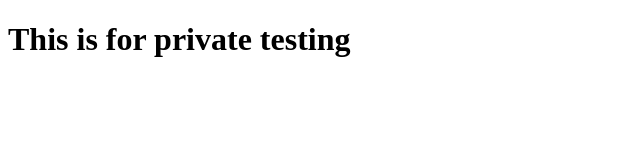
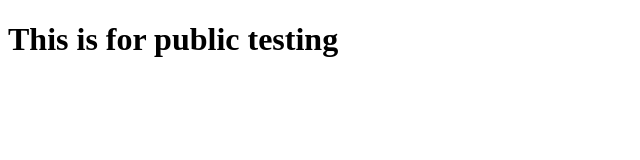
Before and after one commit to GitHub-vks/Project3, a plain HTML site: page index.html in a window 1280 px wide. Shown: the whole page, without its empty margins (0-640 px from the left). Drawn offline with Linux system fonts and the light colour scheme.

Commit message:
chaned index.html and one change in line no 9 private to public

```diff
--- a/index.html
+++ b/index.html
@@ -6,6 +6,6 @@
     <title>Document</title>
 </head>
 <body>
-    <h1>This is for private testing</h1>
+    <h1>This is for public testing</h1>
 </body>
 </html>
```
